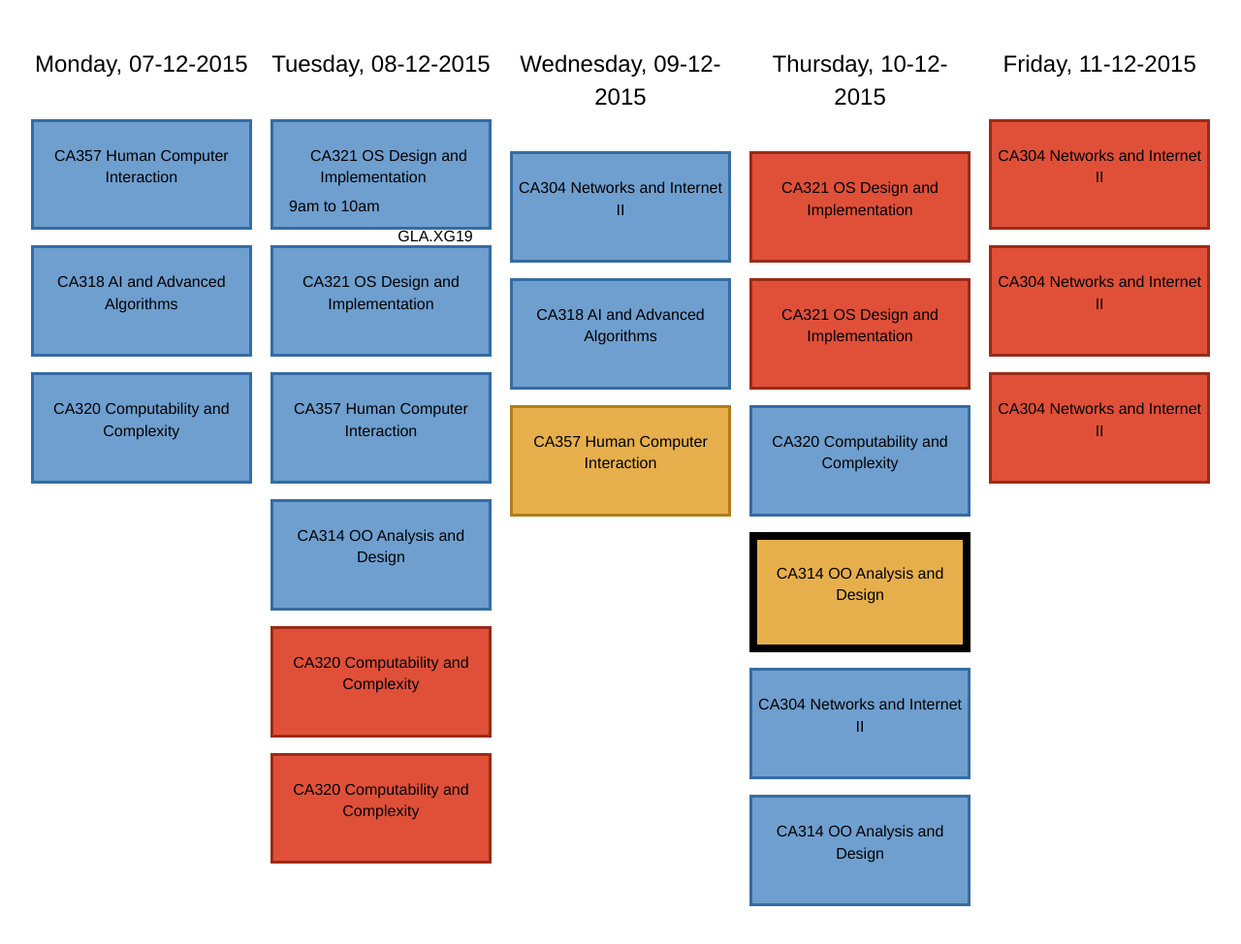
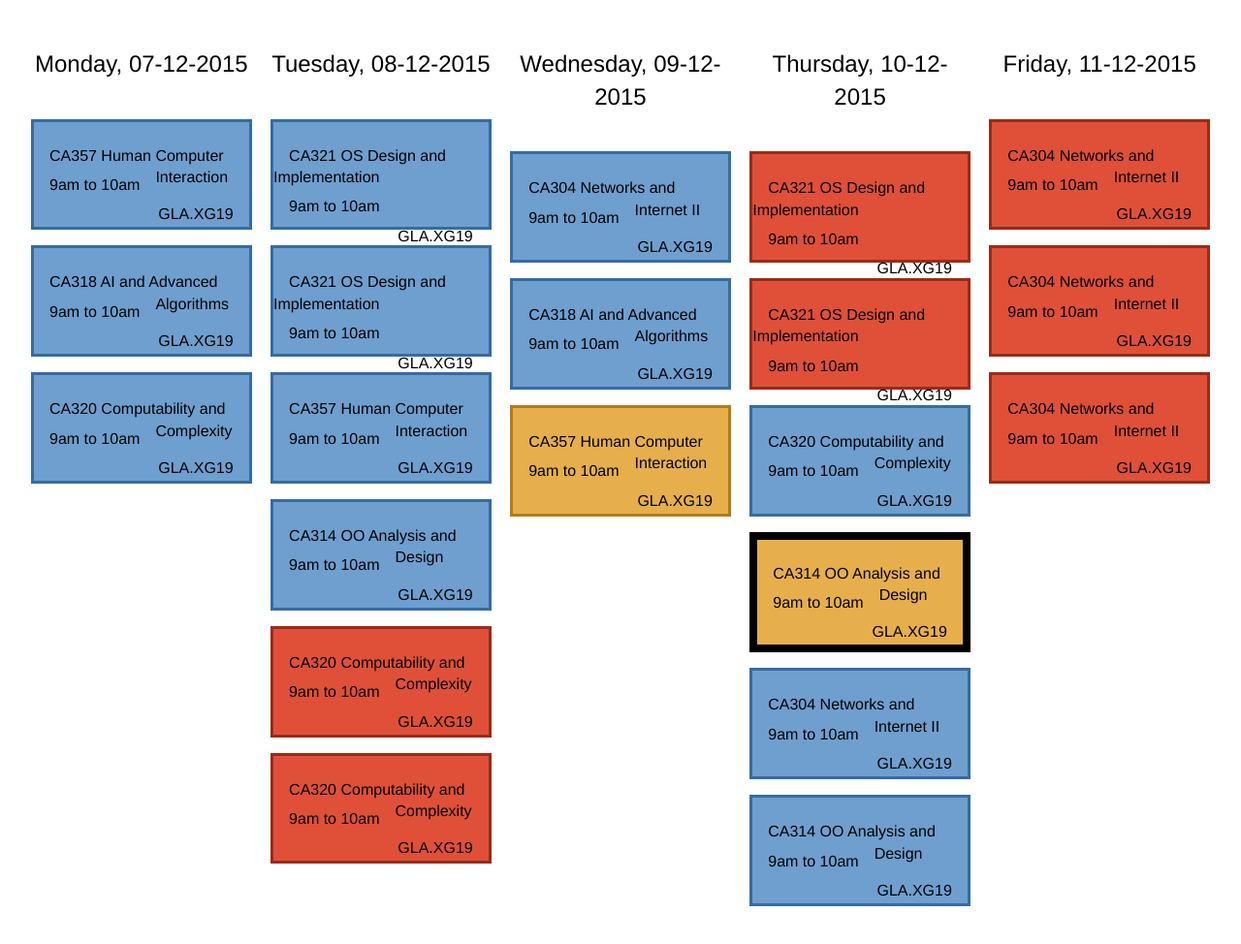
Before and after one commit to okeefj22/dcutt, a plain HTML site: page index.html in a window 1280 px wide. Shown: the part 102-1076 px from the top of the page at 97% size. Drawn offline with Linux system fonts and the light colour scheme.

Commit message:
filled out dummy text for module entries

```diff
--- a/css/main.scss
+++ b/css/main.scss
@@ -22,18 +22,12 @@ $blue: #6e9fcf;
 	display: block;
 	padding: 1.5em 0 2.5em 0;
 	margin: 1em 0;
-	/*border-radius: 10px;*/
 	border: .2em solid;
+	text-align: left;
 
 	span {
 
 		padding: .5em 1em 0 1em;
-	}
-
-	:focus {
-
-		outline: 1em solid #000;
-		background: #000;
 	}
 }
 
--- a/index.html
+++ b/index.html
@@ -48,13 +48,16 @@
 				Monday, 07-12-2015
 			</div>
 			<a href="#" tabindex="0" class="item lecture">
-				CA357 Human Computer Interaction
+				<span class="module">CA357 Human Computer Interaction</span>
+				<span class="time">9am to 10am</span><span class="location">GLA.XG19</span>
 			</a>
 			<a href="#" tabindex="0" class="item lecture">
-				CA318 AI and Advanced Algorithms
+				<span class="module">CA318 AI and Advanced Algorithms</span>
+				<span class="time">9am to 10am</span><span class="location">GLA.XG19</span>
 			</a>
 			<a href="#" tabindex="0" class="item lecture">
-				CA320 Computability and Complexity
+				<span class="module">CA320 Computability and Complexity</span>
+				<span class="time">9am to 10am</span><span class="location">GLA.XG19</span>
 			</a>
 		</div>
 		<div class="col span_1_of_5">
@@ -66,19 +69,24 @@
 				<span class="time">9am to 10am</span><span class="location">GLA.XG19</span>
 			</a>
 			<a href="#" tabindex="0" class="item lecture">
-				CA321 OS Design and Implementation
+				<span class="module">CA321 OS Design and Implementation</span>
+				<span class="time">9am to 10am</span><span class="location">GLA.XG19</span>
 			</a>
 			<a href="#" tabindex="0" class="item lecture">
-				CA357 Human Computer Interaction
+				<span class="module">CA357 Human Computer Interaction</span>
+				<span class="time">9am to 10am</span><span class="location">GLA.XG19</span>
 			</a>
 			<a href="#" tabindex="0" class="item lecture">
-				CA314 OO Analysis and Design
+				<span class="module">CA314 OO Analysis and Design</span>
+				<span class="time">9am to 10am</span><span class="location">GLA.XG19</span>
 			</a>
 			<a href="#" tabindex="0" class="item lab">
-				CA320 Computability and Complexity
+				<span class="module">CA320 Computability and Complexity</span>
+				<span class="time">9am to 10am</span><span class="location">GLA.XG19</span>
 			</a>
 			<a href="#" tabindex="0" class="item lab">
-				CA320 Computability and Complexity
+				<span class="module">CA320 Computability and Complexity</span>
+				<span class="time">9am to 10am</span><span class="location">GLA.XG19</span>
 			</a>
 		</div>
 		<div class="col span_1_of_5">
@@ -86,13 +94,16 @@
 				Wednesday, 09-12-2015
 			</div>
 			<a href="#" tabindex="0" class="item lecture">
-				CA304 Networks and Internet II
+				<span class="module">CA304 Networks and Internet II</span>
+				<span class="time">9am to 10am</span><span class="location">GLA.XG19</span>
 			</a>
 			<a href="#" tabindex="0" class="item lecture">
-				CA318 AI and Advanced Algorithms
+				<span class="module">CA318 AI and Advanced Algorithms</span>
+				<span class="time">9am to 10am</span><span class="location">GLA.XG19</span>
 			</a>
 			<a href="#" tabindex="0" class="item tutorial">
-				CA357 Human Computer Interaction
+				<span class="module">CA357 Human Computer Interaction</span>
+				<span class="time">9am to 10am</span><span class="location">GLA.XG19</span>
 			</a>
 		</div>
 		<div class="col span_1_of_5">
@@ -100,22 +111,28 @@
 				Thursday, 10-12-2015
 			</div>
 			<a href="#" tabindex="0" class="item lab">
-				CA321 OS Design and Implementation
+				<span class="module">CA321 OS Design and Implementation</span>
+				<span class="time">9am to 10am</span><span class="location">GLA.XG19</span>
 			</a>
 			<a href="#" tabindex="0" class="item lab">
-				CA321 OS Design and Implementation
+				<span class="module">CA321 OS Design and Implementation</span>
+				<span class="time">9am to 10am</span><span class="location">GLA.XG19</span>
 			</a>
 			<a href="#" tabindex="0" class="item lecture">
-				CA320 Computability and Complexity
+				<span class="module">CA320 Computability and Complexity</span>
+				<span class="time">9am to 10am</span><span class="location">GLA.XG19</span>
 			</a>
 			<a href="#" tabindex="1" class="item tutorial" id="current">
-				CA314 OO Analysis and Design
+				<span class="module">CA314 OO Analysis and Design</span>
+				<span class="time">9am to 10am</span><span class="location">GLA.XG19</span>
 			</a>
 			<a href="#" tabindex="0" class="item lecture">
-				CA304 Networks and Internet II
+				<span class="module">CA304 Networks and Internet II</span>
+				<span class="time">9am to 10am</span><span class="location">GLA.XG19</span>
 			</a>
 			<a href="#" tabindex="0" class="item lecture">
-				CA314 OO Analysis and Design
+				<span class="module">CA314 OO Analysis and Design</span>
+				<span class="time">9am to 10am</span><span class="location">GLA.XG19</span>
 			</a>
 		</div>
 		<div class="col span_1_of_5">
@@ -123,13 +140,16 @@
 				Friday, 11-12-2015
 			</div>
 			<a href="#" tabindex="0" class="item lab">
-				CA304 Networks and Internet II
+				<span class="module">CA304 Networks and Internet II</span>
+				<span class="time">9am to 10am</span><span class="location">GLA.XG19</span>
 			</a>
 			<a href="#" tabindex="0" class="item lab">
-				CA304 Networks and Internet II
+				<span class="module">CA304 Networks and Internet II</span>
+				<span class="time">9am to 10am</span><span class="location">GLA.XG19</span>
 			</a>
 			<a href="#" tabindex="0" class="item lab">
-				CA304 Networks and Internet II
+				<span class="module">CA304 Networks and Internet II</span>
+				<span class="time">9am to 10am</span><span class="location">GLA.XG19</span>
 			</a>
 		</div>
 	</div>
```
Also changed, not shown: css/mystyles.css, 1 other file.
